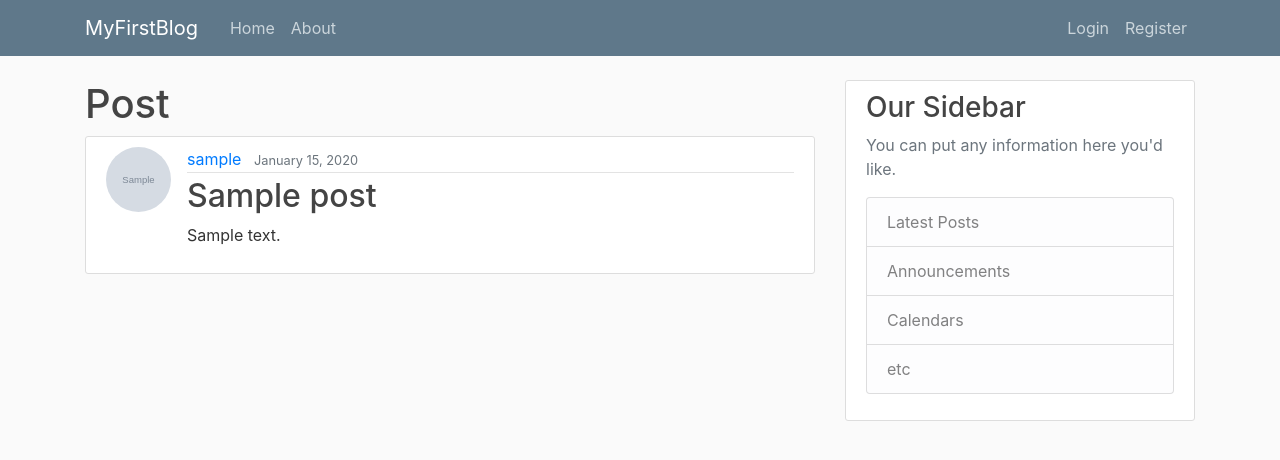
After one commit to miszekb/Django-framework---first-steps, a Django app: page /post/1/ in a window 1280 px wide. The commit adds this page. Shown: the top 460 px of the page. Run offline with Django 3.2, Linux system fonts and the light colour scheme; tables that the repository leaves empty hold one stand-in row (values such as "Sample post"); grey boxes marked "Sample" are stand-in pictures; some libraries are stand-ins or nearby versions.

Commit message:
added post updates and deleting

```diff
--- a/django_adventure/blog/models.py
+++ b/django_adventure/blog/models.py
@@ -1,6 +1,7 @@
 from django.db import models
 from django.utils import timezone
 from django.contrib.auth.models import User
+from django.urls import reverse
 
 # Create your models here.
 
@@ -12,3 +13,6 @@
 
     def __str__(self):
         return self.title
+
+    def get_absolute_url(self):
+        return reverse("post-detail", kwargs={"pk": self.pk})
--- a/django_adventure/blog/templates/blog/base.html
+++ b/django_adventure/blog/templates/blog/base.html
@@ -20,7 +20,7 @@
     <header class="site-header">
     <nav class="navbar navbar-expand-md navbar-dark bg-steel fixed-top">
         <div class="container">
-        <a class="navbar-brand mr-4" href="{% url 'blog-home' %}">Django Blog</a>
+        <a class="navbar-brand mr-4" href="{% url 'blog-home' %}">MyFirstBlog</a>
         <button class="navbar-toggler" type="button" data-toggle="collapse" data-target="#navbarToggle" aria-controls="navbarToggle" aria-expanded="false" aria-label="Toggle navigation">
         <span class="navbar-toggler-icon"></span>
         </button>
@@ -32,6 +32,7 @@
             <!-- Navbar Right Side -->
             <div class="navbar-nav">
             {% if user.is_authenticated %}
+              <a class="nav-item nav-link" href="{% url 'post-create' %}">Create Post</a>
               <a class="nav-item nav-link" href="{% url 'logout' %}">Logout</a>
               <a class="nav-item nav-link" href="{% url 'profile' %}">Your Profile</a>
             {% else %}
--- a/django_adventure/blog/templates/blog/home.html
+++ b/django_adventure/blog/templates/blog/home.html
@@ -10,7 +10,7 @@
             <a class="mr-2" href="#">{{ post.author }}</a>
             <small class="text-muted">{{ post.date_posted|date:"F d, Y" }}</small>
             </div>
-            <h2><a class="article-title" href="#">{{ post.title }}</a></h2>
+            <h2><a class="article-title" href="{% url 'post-detail' post.id%}">{{ post.title }}</a></h2>
             <p class="article-content">{{ post.content }}</p>
         </div>
         </article>
--- /dev/null
+++ b/django_adventure/blog/templates/blog/post_detail.html
@@ -0,0 +1,22 @@
+{% extends 'blog/base.html' %}
+{% block content %}
+    <h1>Post</h1>
+        <article class="media content-section">
+        <img src="{{ object.author.profile.image.url }}" class="rounded-circle article-img"/>
+        <div class="media-body">
+            <div class="article-metadata">
+
+            <a class="mr-2" href="#">{{ object.author }}</a>
+            <small class="text-muted">{{ object.date_posted|date:"F d, Y" }}</small>
+            {% if object.author == user %}
+            <div>
+             <a class="btn btn-secondary btn-sm mt-1 mb-1 mr-10"href="{% url 'post-update' object.id %}">Update</a>
+                <a class="btn btn-danger btn-sm mt-1 mb-1"href="{% url 'post-delete' object.id %}">Delete</a>
+            </div>
+            {% endif %}
+            </div>
+            <h2 class="article-title">{{ object.title }}</h2>
+            <p class="article-content">{{ object.content }}</p>
+        </div>
+        </article>
+{% endblock content %}
--- a/django_adventure/blog/urls.py
+++ b/django_adventure/blog/urls.py
@@ -1,8 +1,14 @@
 from django.urls import path
 from . import views
+from .views import (PostListView, PostDetailView,
+PostCreateView, PostUpdateView, PostDeleteView)
 
 urlpatterns = [
-    path('', views.home, name='blog-home'),
+    path('', PostListView.as_view(), name='blog-home'),
+    path('post/<int:pk>/', PostDetailView.as_view(), name='post-detail'),
     path('about/', views.about, name='blog-about'),
+    path('post/new/', PostCreateView.as_view(), name='post-create'),
+    path('post/<int:pk>/update/', PostUpdateView.as_view(), name='post-update'),
+    path('post/<int:pk>/delete/', PostDeleteView.as_view(), name='post-delete'),
 
 ]
--- a/django_adventure/blog/views.py
+++ b/django_adventure/blog/views.py
@@ -1,5 +1,8 @@
 from django.shortcuts import render
+from django.contrib.auth.mixins import LoginRequiredMixin, UserPassesTestMixin
 from .models import Post
+from django.views.generic import (ListView, DetailView,
+CreateView, UpdateView, DeleteView)
 
 # Create your views here.
 
@@ -10,5 +13,49 @@
     }
     return render(request, 'blog/home.html', context)
 
+class PostListView(ListView):
+    model = Post
+    template_name = 'blog/home.html'
+    context_object_name = 'posts'
+    ordering = ['-date_posted']
+
+class PostDetailView(DetailView):
+    model = Post
+
+class PostCreateView(LoginRequiredMixin, CreateView):
+    model = Post
+    fields = ['title', 'content']
+
+    def form_valid(self, form):
+        form.instance.author = self.request.user
+        return super().form_valid(form)
+
+class PostUpdateView(LoginRequiredMixin, UserPassesTestMixin, UpdateView):
+    model = Post
+    fields = ['title', 'content']
+
+    def form_valid(self, form):
+        form.instance.author = self.request.user
+        return super().form_valid(form)
+
+    def test_func(self):
+        post = self.get_object()
+
+        if self.request.user == post.author:
+            return True
+        return False
+
+class PostDeleteView(LoginRequiredMixin, UserPassesTestMixin, DeleteView):
+    model = Post
+    success_url = '/'
+
+    def test_func(self):
+        post = self.get_object()
+
+        if self.request.user == post.author:
+            return True
+        return False
+
+
 def about(request):
     return render(request, 'blog/about.html', {'title': 'About'})
--- a/django_adventure/users/models.py
+++ b/django_adventure/users/models.py
@@ -11,7 +11,7 @@
         return f'{self.user.username} Profile'
 
     def save(self):
-        super.save()
+        super()
 
         img = Image.open(self.image.path)
 
```
Also changed, not shown: django_adventure/blog/templates/blog/post_confirm_delete.html (added, +16 -0 lines), django_adventure/blog/templates/blog/post_form.html (added, +22 -0 lines), django_adventure/media/profile_pics/DSC00455.JPG, django_adventure/media/profile_pics/XpgonN0X_400x400.jpg.
